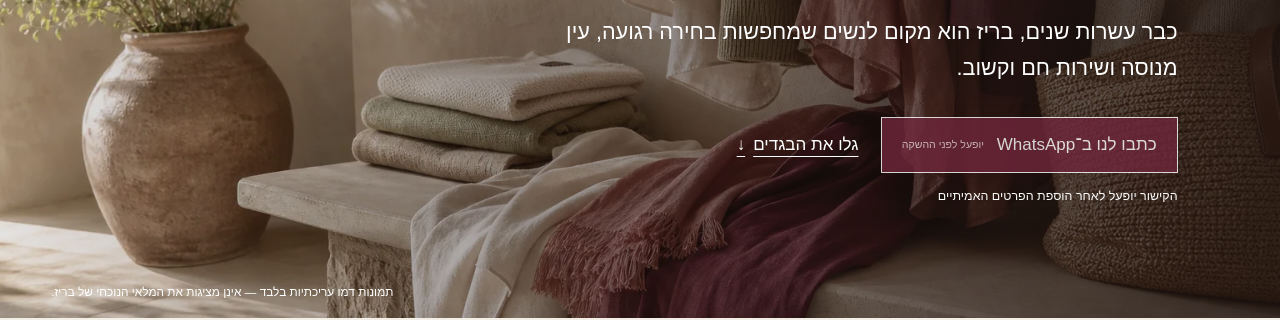
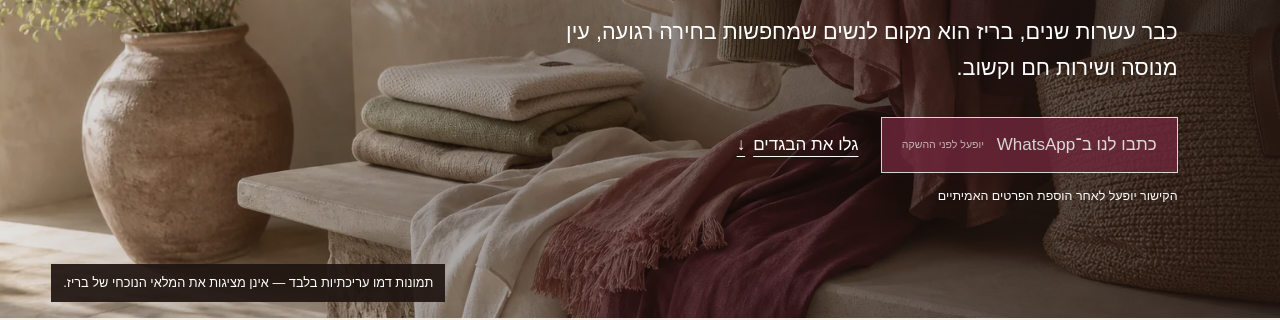
Before and after one commit to 0xYoyo/loop-tryouts, a website built with Vite: page index.html in a window 1280 px wide. Shown: the part 494-814 px from the top of the page. Built offline with nearby package versions, Linux system fonts and the light colour scheme.

Commit message:
Improve hero disclosure contrast

```diff
--- a/src/styles.css
+++ b/src/styles.css
@@ -262,8 +262,10 @@ a.button--primary:hover {
   inset-block-end: 1rem;
   max-width: 420px;
   margin: 0;
+  padding: 0.55rem 0.75rem;
+  background: rgba(31, 20, 16, 0.92);
   color: white;
-  font-size: 0.74rem;
+  font-size: 0.8rem;
   text-align: end;
 }
 
```
